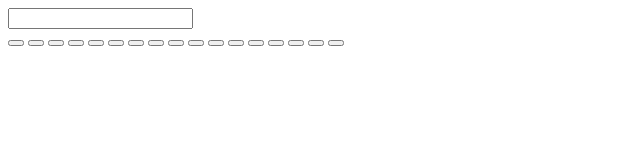
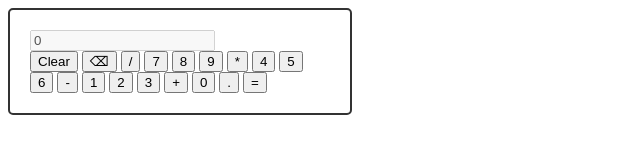
Before and after one commit to ignaciohabiague/calculator_project, a plain HTML site: page index.html in a window 1280 px wide. Shown: the whole page, without its empty margins (0-640 px from the left). Drawn offline with Linux system fonts and the light colour scheme.

Commit message:
calculator div CSS created

```diff
--- a/css/styles.css
+++ b/css/styles.css
@@ -0,0 +1,6 @@
+.calculator {
+    width: 300px;
+    padding: 20px;
+    border: 2px solid #333;
+    border-radius: 5px;
+}
--- a/index.html
+++ b/index.html
@@ -7,26 +7,27 @@
     <link rel="stylesheet" href="css/styles.css">
 </head>
 <body>
-    <div>
-        <input type="text">
-        <div>
-            <button></button>
-            <button></button>
-            <button></button>
-            <button></button>
-            <button></button>
-            <button></button>
-            <button></button>
-            <button></button>
-            <button></button>
-            <button></button>
-            <button></button>
-            <button></button>
-            <button></button>
-            <button></button>
-            <button></button>
-            <button></button>
-            <button></button>
+    <div class="calculator">
+        <input type="text" class="display" id="display" disabled value="0">
+        <div class="buttons">
+            <button class="span-2">Clear</button>
+            <button>⌫</button>
+            <button>/</button>
+            <button>7</button>
+            <button>8</button>
+            <button>9</button>
+            <button>*</button>
+            <button>4</button>
+            <button>5</button>
+            <button>6</button>
+            <button>-</button>
+            <button>1</button>
+            <button>2</button>
+            <button>3</button>
+            <button>+</button>
+            <button class="span-2">0</button>
+            <button>.</button>
+            <button>=</button>
         </div>
     </div>
     <script src="script.js"></script>
```
